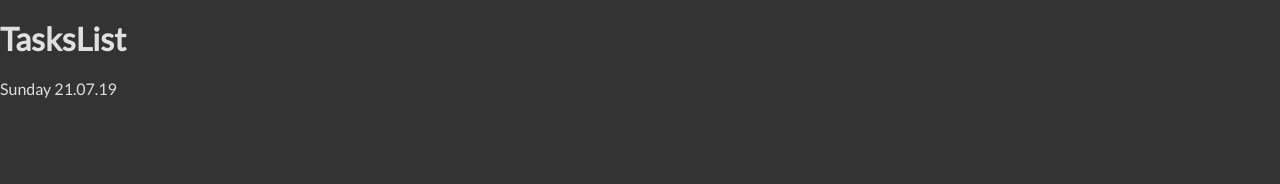
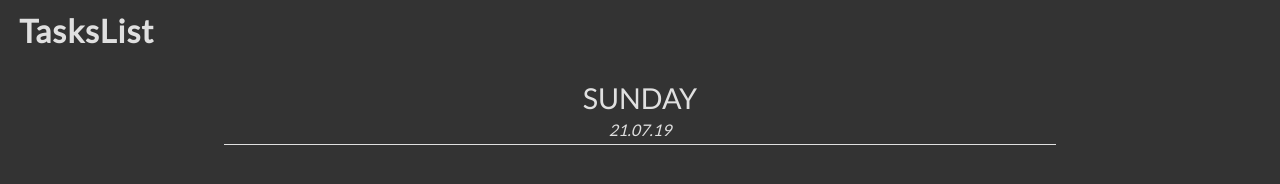
Before and after one commit to Kazik210/ToDoApp, a plain HTML site: page index.html in a window 1280 px wide. Drawn offline with Linux system fonts and the light colour scheme.

Commit message:
Added main header styles

```diff
--- a/css/main.css
+++ b/css/main.css
@@ -7,7 +7,36 @@
 body {
     font-family: 'Lato', sans-serif;
     background: #333333;
-    color: #E0E0E0;
+    color: #e0e0e0;
 }
 
 /* Main Header */
+.main-header {
+    width: 100%;
+}
+
+.main-header__heading {
+    margin: .8rem 0 0 1.2rem;
+    letter-spacing: 1px;
+    /* text-transform: uppercase; */
+}
+
+.main-header__date {
+    width: 65%;
+    text-align: center;
+    margin: 2rem auto 0;
+    display: flex;
+    flex-direction: column;
+    border-bottom: 1px solid #e0e0e0;
+}
+
+.date__day {
+    text-transform: uppercase;
+    font-size: 1.8rem;
+    margin-bottom: .4rem;
+}
+
+.date__callendar-date {
+    padding-bottom: .3rem;
+    font-style: italic;
+}
--- a/index.html
+++ b/index.html
@@ -22,7 +22,7 @@
                 TasksList
             </h1>
 
-            <div class="date">
+            <div class="main-header__date">
                 <span class="date__day">
                     Sunday
                 </span>
```
